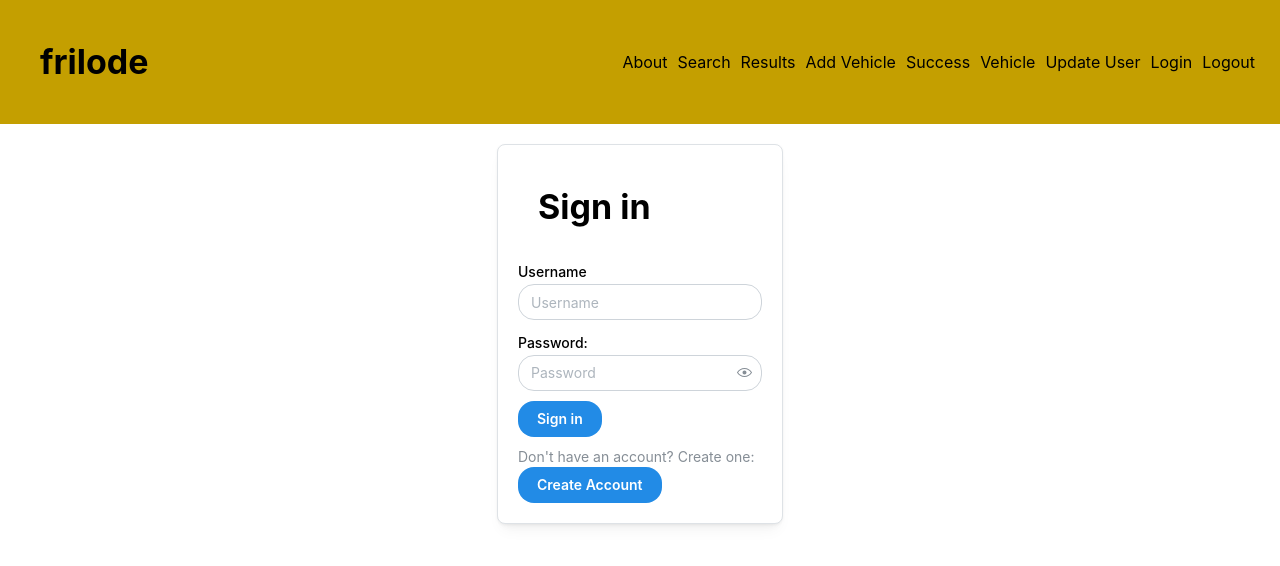
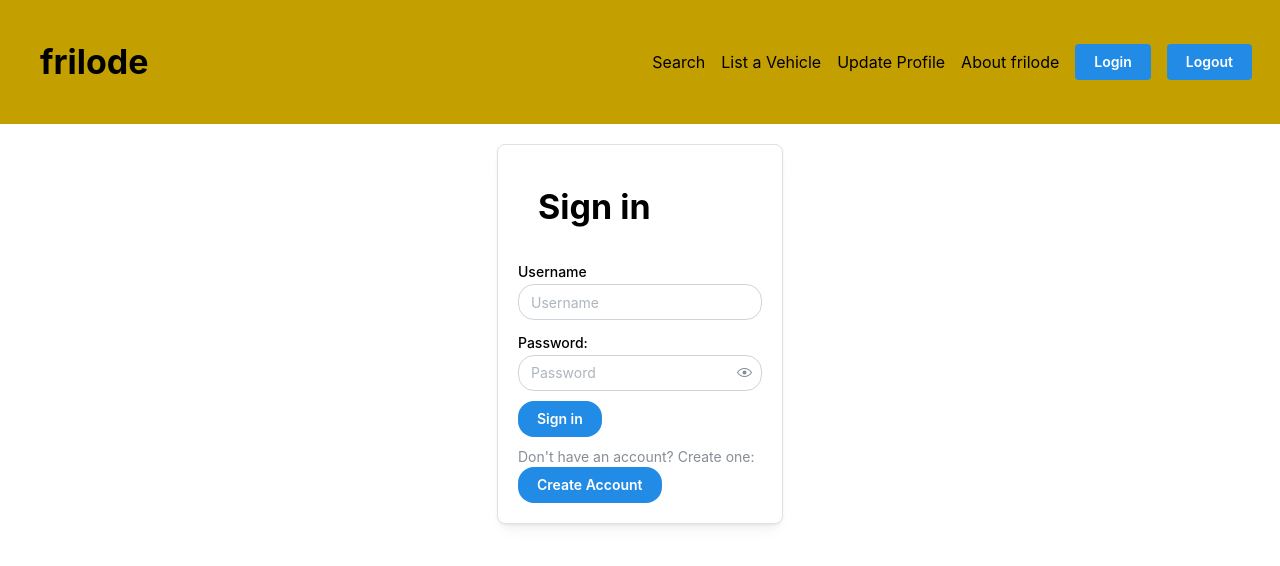
Before and after one commit to davidsumsion/frilode, a React (Vite) app: page / in a window 1280 px wide. Shown: the top 566 px of the page. Built offline with nearby package versions, Linux system fonts and the light colour scheme.

Commit message:
chore: restructure app page

```diff
--- a/src/api/userAPI.js
+++ b/src/api/userAPI.js
@@ -7,5 +7,11 @@ export const loginOrCreateUser = async (type, username, password) => {
           'Content-type': 'application/json; charset=UTF-8',
         },
       });
-      return await response.json();
 }
+
+
+export const logout = () => {
+  fetch(`/api/auth/logout`, {
+      method: 'delete',
+  });
+}
--- a/src/app.css
+++ b/src/app.css
@@ -13,7 +13,7 @@
   padding: 20px;
 }
 .nav-item {
-  padding: 5px;
+  padding: 8px;
 }
 .nav-item:hover {
   transform: scale(1.15);
--- a/src/app.jsx
+++ b/src/app.jsx
@@ -2,7 +2,7 @@ import React from 'react';
 import 'bootstrap/dist/css/bootstrap.min.css';
 import 'bootstrap/dist/js/bootstrap.bundle.min.js';
 import './app.css';
-import { BrowserRouter, NavLink, Route, Routes } from 'react-router-dom';
+import { BrowserRouter, NavLink, Route, Routes, useNavigate } from 'react-router-dom';
 import { AddVehicle } from './pages/addVehicle/addVehicle';
 import { Login } from './pages/login/login.jsx';
 import { CreateAccount } from './pages/login/createAccount'
@@ -12,73 +12,62 @@ import { Success } from './pages/success/success';
 import { Vehicle } from './pages/vehicle/vehicle';
 import { About } from './pages/about/about';
 import { UpdateUser } from './pages/updateUser/updateUser'
-import { createTheme, MantineProvider, Title } from '@mantine/core';
+import { logout } from './api/userAPI';
+import { MantineProvider, Title, Button } from '@mantine/core';
 import '@mantine/core/styles.css';
 import '@mantine/dates/styles.css';
 
-const theme = createTheme({
-    /** Put your mantine theme override here */
-});
 
 export default function App() {
-    function logout() {
-        // console.log("logging out")
-        localStorage.removeItem('username');
-        fetch(`/api/auth/logout`, {
-            method: 'delete',
-        });
+
+    function NotFound() {
+        return <main>404: This is not the page you are looking for</main>;
     }
 
+    function logoutUser() {
+        localStorage.removeItem('username');
+        logout()
+        navigate('/')
+    }
+
+    const navigate = (url) => [
+        window.location.href = url
+    ]
+
     return (
-        <MantineProvider theme={theme}>
-            <BrowserRouter className='app'>
+        <MantineProvider>
+            <BrowserRouter>
                 <header className="mainHeader">
+
                     <div className='brandName'>
                         <Title>
                             frilode
                         </Title>
                     </div>
+
                     <menu className='navbar'>
                         <li className='nav-item'>
-                            <NavLink className='nav-link' to='about'>
-                                About
-                            </NavLink>
+                            <NavLink className='nav-link' to='search'> Search </NavLink>
                         </li>
                         <li className='nav-item'>
-                            <NavLink className='nav-link' to='search'>
-                                Search
-                            </NavLink>
+                            <NavLink className='nav-link' to='addVehicle'> List a Vehicle </NavLink>
                         </li>
                         <li className='nav-item'>
-                            <NavLink className='nav-link' to='results'>
-                                Results
-                            </NavLink>
+                            <NavLink className='nav-link' to='updateUser'> Update Profile </NavLink>
                         </li>
                         <li className='nav-item'>
-                            <NavLink className='nav-link' to='addVehicle'>
-                                Add Vehicle
-                            </NavLink>
+                            <NavLink className='nav-link' to='about'> About frilode </NavLink>
                         </li>
-                        <li className='nav-item'>
-                            <NavLink className='nav-link' to='success'>
-                                Success
-                            </NavLink>
-                        </li>
-                        <li className='nav-item'>
-                            <NavLink className='nav-link' to='vehicle'> Vehicle </NavLink>
-                        </li>
-                        <li className='nav-item'>
-                            <NavLink className='nav-link' to='updateUser'> Update User </NavLink>
-                        </li>
-                        <li className='nav-item'>
-                            <NavLink className='nav-link' to=''> Login </NavLink>
-                        </li>
-                        <li className='nav-item'>
-                            <NavLink className='nav-link' onClick={() => logout()} to=''> Logout </NavLink>
-                        </li>
+                        <div className='nav-item'>
+                            <Button onClick={() => navigate('/')}> Login </Button>
+                        </div>
+                        <div className='nav-item'>
+                        <Button onClick={() => logoutUser()}> Logout </Button>
+                        </div>
                     </menu>
+
                 </header>
-                <Routes className='appContent'>
+                <Routes>
                     <Route path='/' element={< Login />} exact />
                     <Route path='/createAccount' element={< CreateAccount />} exact />
                     <Route path='/search' element={< Search />} exact />
@@ -94,11 +83,5 @@ export default function App() {
                 </footer>
             </BrowserRouter>
         </MantineProvider>
-
     )
 }
-
-
-function NotFound() {
-    return <main className='container-fluid text-center'>404: Return to sender. Address unknown.</main>;
-}
```
